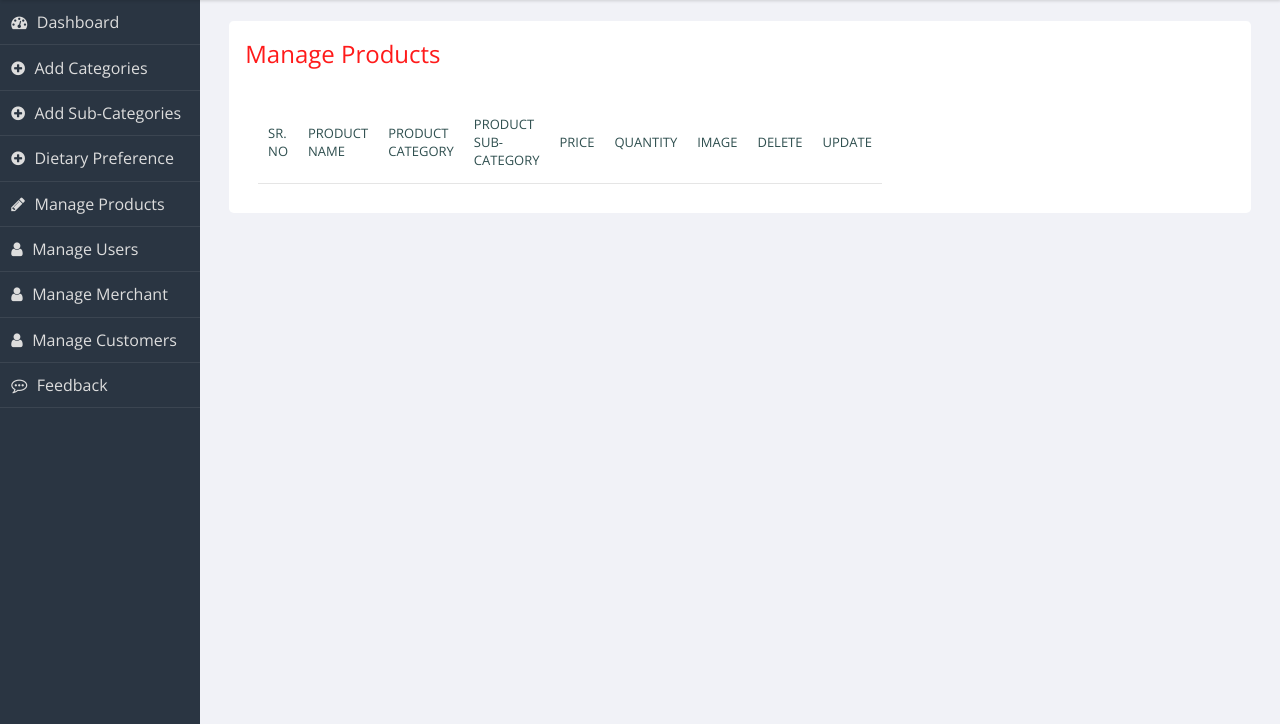
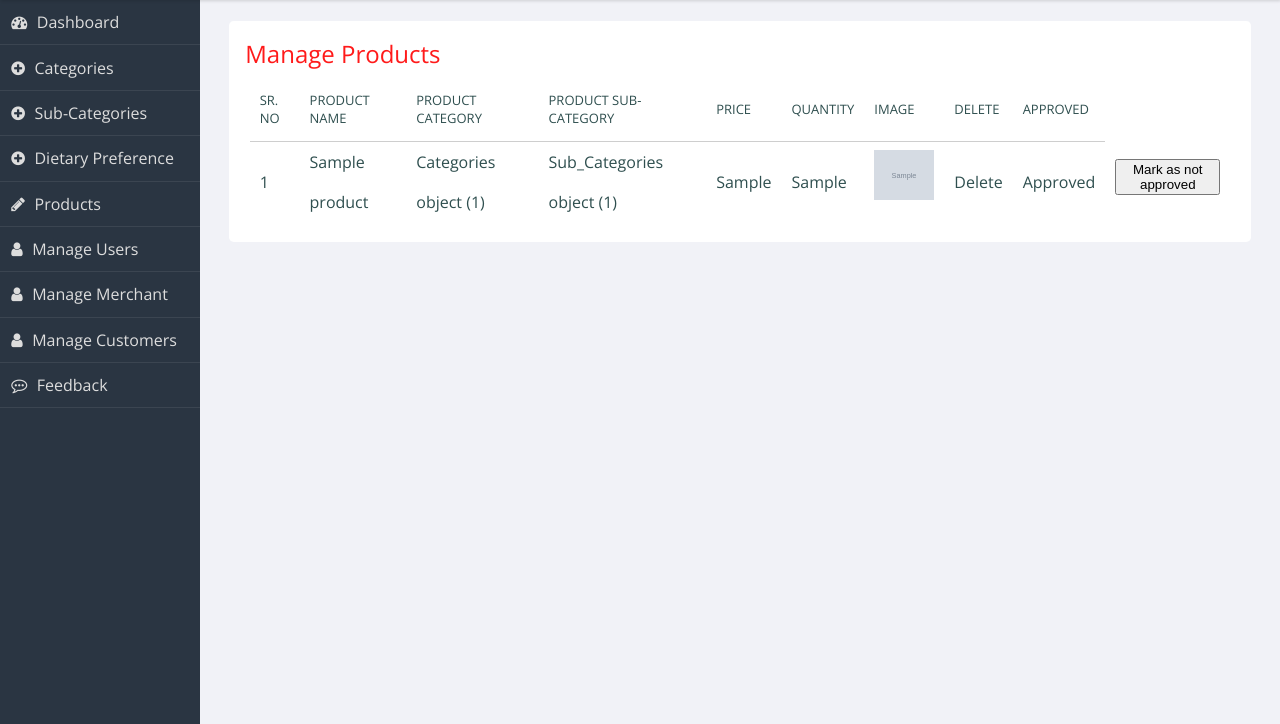
Before and after one commit to Yash992000/E_Wish, a Django app: page /admin_mng_products in a window 1280 px wide. Shown: the part 75-799 px from the top of the page. Run offline with Django 4.2, Linux system fonts and the light colour scheme; tables that the repository leaves empty hold one stand-in row (values such as "Sample post"); grey boxes marked "Sample" are stand-in pictures; lists and menus that the app fills with data are empty; some libraries are stand-ins or nearby versions.

Commit message:
admin side completed
excel downloads
product approvals

```diff
--- a/administrator/templates/admin_categories.html
+++ b/administrator/templates/admin_categories.html
@@ -51,7 +51,6 @@
     {% endif %}
 
 	<main role="main">
-
 	  	<section class="panel important">
 	    <h2>Add Categories</h2>
 	      	<form action="add_category" method="POST" enctype="multipart/form-data">
@@ -74,6 +73,9 @@
 	  	<section class="panel important">
 			<table>
 				<thead>
+					<tr>
+						<p align="right"><button style="background-color: red; color: white; margin: 4px 2px; display: inline-block; padding: 10px 10px; border: none; font-weight: bold; font-size: 12px";><a href={% url 'downloadCat' %}>Download Categories</a></button></p>
+					</tr>
 					<tr>
 					  <th scope="col">Category Id</th>
 					  <th scope="col">Category Name</th>
--- a/administrator/templates/admin_dietary_preferance.html
+++ b/administrator/templates/admin_dietary_preferance.html
@@ -75,6 +75,9 @@
 			<table>
 				<thead>
 					<tr>
+						<p align="right"><button style="background-color: red; color: white; margin: 4px 2px; display: inline-block; padding: 10px 10px; border: none; font-weight: bold; font-size: 12px";><a href={% url 'downloadDiet' %}>Download Dietary Preferences</a></button></p>
+					</tr>
+					<tr>
 					  <th scope="col">Diet Id</th>
 					  <th scope="col">Diet Type</th>
 					  <th scope="col">Diet Description</th>
--- a/administrator/templates/admin_mng_products.html
+++ b/administrator/templates/admin_mng_products.html
@@ -1,3 +1,4 @@
+{% load static%}
 <!DOCTYPE html>
 <html>
 <head>
@@ -22,8 +23,8 @@
 
 	<section class="panel important">
 	    <h2>Manage Products</h2>
-	    <form action="<?php echo $_SERVER['PHP_SELF']; ?>" method="post">
-	        <div class="twothirds">
+	    {% comment %} <form action="<?php echo $_SERVER['PHP_SELF']; ?>" method="post"> {% endcomment %}
+
 	            <table>
                     <th>Sr. No</th>
                     <th>Product Name</th>
@@ -33,10 +34,54 @@
                     <th>Quantity</th>
                     <th>Image</th>
                     <th>Delete</th>
-                    <th>Update</th>
+                    <th>Approved</th>
+					<tbody>
+						{% for data in context %}
+						  <tr>
+							  <td scope="row">{{data.productId}}</td>
+							  <td>{{data.productName}}</td>
+							  <td>{{data.categoryName}}</td>
+							  <td>{{data.subcategoryName}}</td>
+							  <td>{{data.productPrice}}</td>
+							  <td>{{data.productQty}}</td>
+							  {% if data.productImage %}
+							  <td>
+								  <img src="{{ data.productImage.url }}"  alt="" class="prod-size" height="50px" width="60px">
+							  </td>
+							  {% else %}
+							  <td>
+								  <img src="{% static 'images/noimage.png' %}"  alt="" class="prod-size">
+							  </td>
+							  {% endif %}
+							  <td>
+								<a href="{% url 'deleteproduct' data.productId %}?from_admin=1" class="btn btn-daanger btn-sm ">Delete</a>
+							  </td>
+							  <td>
+								{% comment %} {{data.isApproved}} {% endcomment %}
+								{% if data.isApproved == 1 %}
+									Approved
+								{% else %}
+									Not Approved
+								{% endif %}
+							  </td>
+							  <td>
+								<form method="POST" action="{% url 'toggle_product_approval' data.productId %}">
+								  {% csrf_token %}
+								  <button type="submit" class="btn btn-primary">
+									{% if data.isApproved %}
+									  Mark as not approved
+									{% else %}
+									  Mark as approved
+									{% endif %}
+								  </button>
+								</form>
+							  </td>
+						  </tr>
+						{% endfor %}
+					  </tbody>
                 </table>
-	        </div>
-	    </form>
+	        {% comment %} </div> {% endcomment %}
+	    {% comment %} </form> {% endcomment %}
 	</section>
 
 	</main>
--- a/administrator/templates/admin_navbar.html
+++ b/administrator/templates/admin_navbar.html
@@ -10,10 +10,10 @@
 	<nav role='navigation'>
   		<ul class="main">
 		    <li class="dashboard"><a href="admin_login">Dashboard</a></li>
-		    <li class="write"><a href="admin_categories">Add Categories</a></li>
-		    <li class="write"><a href="admin_subcategories">Add Sub-Categories</a></li>
+		    <li class="write"><a href="admin_categories">Categories</a></li>
+		    <li class="write"><a href="admin_subcategories">Sub-Categories</a></li>
 		    <li class="write"><a href="admin_dietary_preference">Dietary Preference</a></li>
-		    <li class="edit"><a href="admin_mng_products">Manage Products</a></li>
+		    <li class="edit"><a href="admin_mng_products">Products</a></li>
 		    <li class="users"><a href="admin_mng_users">Manage Users</a></li>
 		    <li class="users"><a href="admin_mng_merchant">Manage Merchant</a></li>
 		    <li class="users"><a href="admin_mng_customer">Manage Customers</a></li>
--- a/administrator/templates/admin_subcategories.html
+++ b/administrator/templates/admin_subcategories.html
@@ -83,6 +83,9 @@
 			<table>
 				<thead>
 					<tr>
+						<p align="right"><button style="background-color: red; color: white; margin: 4px 2px; display: inline-block; padding: 10px 10px; border: none; font-weight: bold; font-size: 12px";><a href={% url 'downloadSubCat' %}>Download Sub-Categories</a></button></p>
+					</tr>
+					<tr>
 					  <th scope="col">Sub-Category Id</th>
 					  <th scope="col">Sub-Category Name</th>
 					  <th scope="col">Sub-Category Image</th>
--- a/administrator/urls.py
+++ b/administrator/urls.py
@@ -14,7 +14,7 @@ urlpatterns = [
     path('admin_mng_customer',views.admin_mng_customer,name='admin_mng_customer'),
     path('admin_logout',views.admin_logout,name='admin_logout'),
 
-
+    path('toggle_product_approval/<id>', views.toggle_product_approval, name='toggle_product_approval'),
 
     path('deleteuser<id>',views.deleteuser,name='deleteuser'),
     path('deleteseller<id>',views.deleteseller,name='deleteseller'),
@@ -35,5 +35,8 @@ urlpatterns = [
     path('admin_update_diet<id>',views.admin_update_diet,name='admin_update_diet'),
     path('editDiet/<id>',views.editDiet,name='editDiet'),
 
-
+#downloads
+    path('downloadCat',views.downloadCat,name="downloadCat"),
+    path('downloadDiet',views.downloadDiet,name="downloadDiet"),
+    path('downloadSubCat',views.downloadSubCat,name="downloadSubCat"),
 ]
--- a/administrator/views.py
+++ b/administrator/views.py
@@ -3,8 +3,10 @@ from django.contrib import messages
 from django.http import HttpResponse
 from auth_app.models import user, customer, merchant
 from administrator.models import Categories,Sub_Categories,Diet
+from merchant.models import product
 from administrator.forms import SubCategoryForm,CategoryForm,DietForm
 from django.core.paginator import Paginator
+import csv
 # from Login.models import SignUp
 
 # Create your views here.
@@ -46,7 +48,9 @@ def admin_dietary_preference(request):
     return render(request,'admin_dietary_preferance.html', context={"diet":page_obj}) # calls category page
 
 def admin_mng_products(request):
-    return render(request,'admin_mng_products.html')
+    # context={}
+    obj = product.objects.all()
+    return render(request,'admin_mng_products.html',{'context':obj})
 
 def admin_feedback(request):
     return render(request,'admin_feedback.html')
@@ -297,3 +301,43 @@ def editDiet(request,id):
 
 def admin_logout(request):
     return render(request,'admin_login.html')
+
+# Download code:
+def downloadCat(request):
+	response=HttpResponse('txt/csv')
+	response['content-Disposition'] = 'attachment; filename=Categories.csv'
+	writer = csv.writer(response)
+	writer.writerow(['category_id','category_name',"category_image"])
+	for data in Categories.objects.all():
+		writer.writerow([data.categoryId, data.categoryName, data.categoryImage])
+
+	return response
+
+def downloadDiet(request):
+	response=HttpResponse('txt/csv')
+	response['content-Disposition'] = 'attachment; filename=Diets.csv'
+	writer = csv.writer(response)
+	writer.writerow(['Diet ID','Diet Name',"Diet Description"])
+	for data in Diet.objects.all():
+		writer.writerow([data.dietId, data.dietType, data.dietDisc])
+
+	return response
+
+def downloadSubCat(request):
+	response=HttpResponse('txt/csv')
+	response['content-Disposition'] = 'attachment; filename=Subcategories.csv'
+	writer = csv.writer(response)
+	writer.writerow(['Subcategory ID', "Subcategory Name", "Category Name", "Subcategory image"])
+	for data in Sub_Categories.objects.all():
+		writer.writerow([data.subcategoryId, data.subcategoryName, data.categoryName, data.subcategoryImage])
+
+	return response
+
+# approve product
+
+def toggle_product_approval(request, id):
+    productVar = get_object_or_404(product, productId=id)
+    productVar.isApproved = not productVar.isApproved
+    productVar.save()
+    # return HttpResponse(productVar.isApproved)
+    return redirect('/admin_mng_products')
--- a/merchant/models.py
+++ b/merchant/models.py
@@ -16,6 +16,7 @@ class product(models.Model):
     productImage = models.ImageField(upload_to='product/image',null=True,blank=True)
     # ProductRating = models.ForeignKey(ratings, on_delete=models.CASCADE)
     productServing = models.IntegerField()
+    isApproved = models.BooleanField(default="False")
 
     def __str__(self):
         return self.ProductId
--- a/merchant/views.py
+++ b/merchant/views.py
@@ -68,8 +68,10 @@ def deleteproduct(request,id):
         obj.delete()
 
     messages.success(request, "Product deleted successfully!")
-    return redirect("/merchant_manage_product")
-
+    if 'from_admin' in request.GET:
+        return redirect("/admin_mng_products")
+    else:
+        return redirect("/merchant_manage_product")
 
 def merchant_logout(request):
     try:
```
Also changed, not shown: auth_app/profile/product/image/megumi_IbXRlWR.jpg (added), auth_app/profile/product/image/megumi_VAc95DM.jpg (added), auth_app/profile/product/image/product-add.png (added), merchant/migrations/0008_product_isapproved.py (added).
